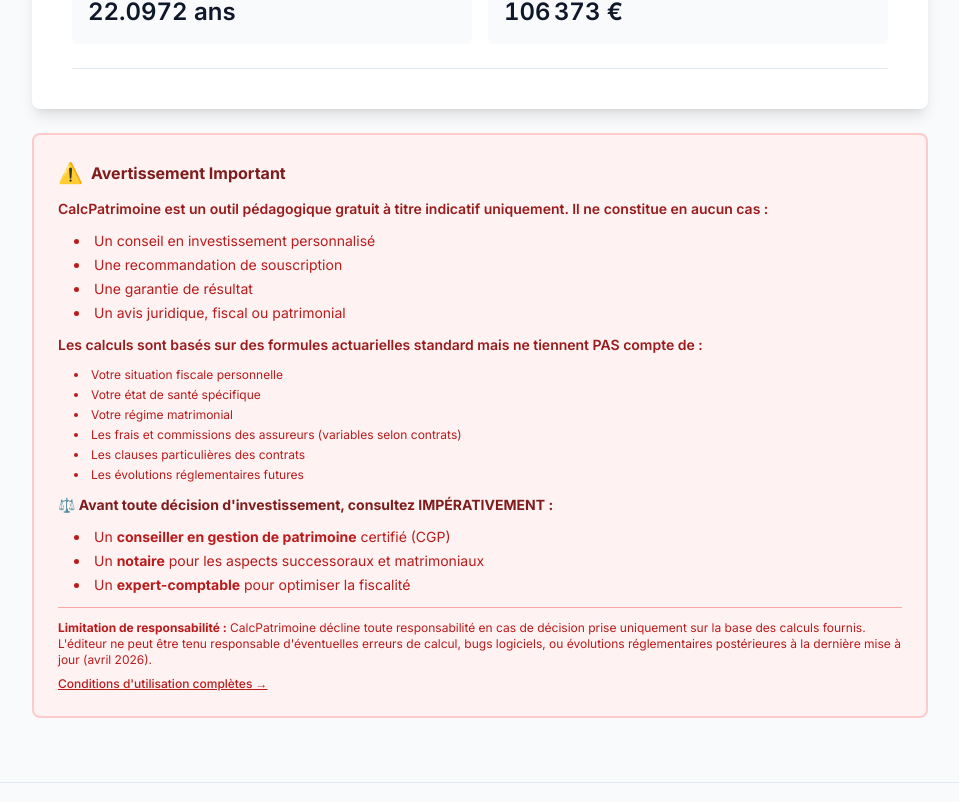
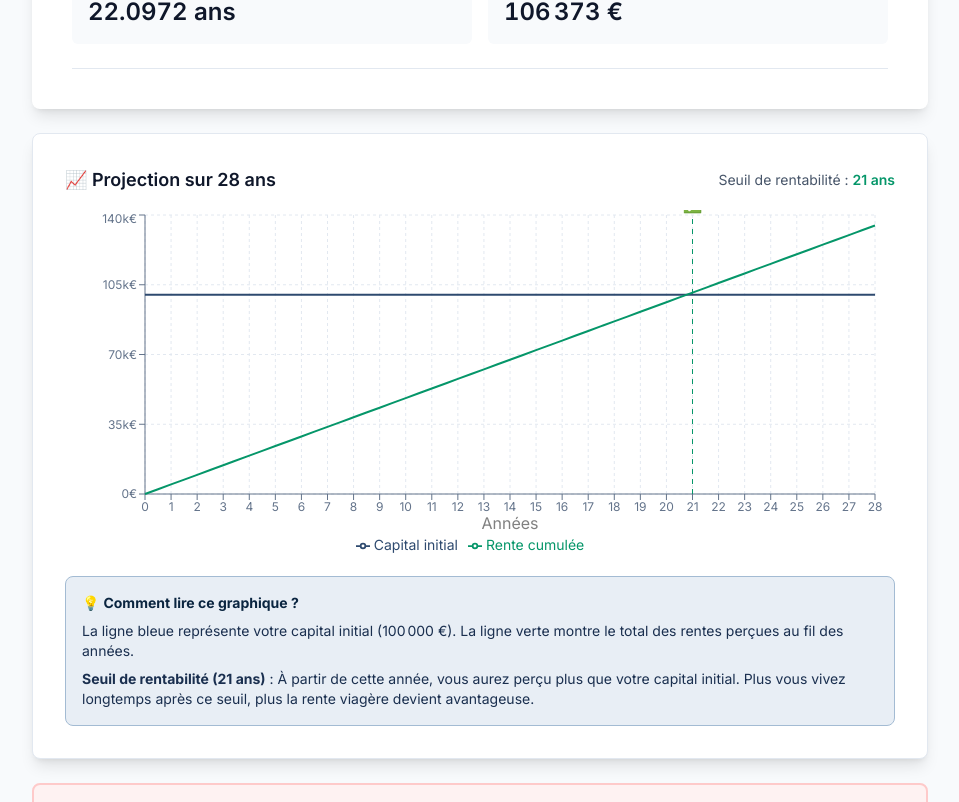
Before and after one commit to nba67000/calcpatrimoine, a Next.js app: page / in a window 1280 px wide. Shown: the part 1818-2620 px from the top of the page, without its empty margins (160-1119 px from the left). Built offline with nearby package versions, Linux system fonts and the light colour scheme.

Commit message:
feat: add graph

```diff
--- a/src/components/Calculator/InverseCalculator.tsx
+++ b/src/components/Calculator/InverseCalculator.tsx
@@ -8,6 +8,7 @@ import { motion, AnimatePresence } from 'framer-motion'
 import { LIMITS } from '@/lib/constants'
 import LegalDisclaimer from '@/components/LegalDisclaimer'
 import Tooltip from '@/components/Tooltip'
+import ProjectionChart from '@/components/ProjectionChart'
 
 export default function InverseCalculator() {
   const [desiredAmount, setDesiredAmount] = useState<number>(1000)
@@ -332,6 +333,22 @@ export default function InverseCalculator() {
         </motion.div>
       )}
 
+      {/* Graphique de projection */}
+      {result && (
+        <motion.div
+          initial={{ opacity: 0, y: 20 }}
+          animate={{ opacity: 1, y: 0 }}
+          transition={{ duration: 0.3, delay: 0.1 }}
+          className="mt-6 bg-white rounded-lg shadow-lg p-8 border border-neutral-200"
+        >
+          <ProjectionChart
+            capital={result.required_capital}
+            monthlyRent={desiredAmount}
+            lifeExpectancy={result.life_expectancy}
+          />
+        </motion.div>
+      )}
+
       {/* Disclaimer LONG - EN DEHORS du bloc vert */}
       {result && (
         <motion.div
--- a/src/components/Calculator/RenteCalculator.tsx
+++ b/src/components/Calculator/RenteCalculator.tsx
@@ -8,6 +8,7 @@ import type { CalculatorInput, AnnuityResult } from '@/types'
 import { motion, AnimatePresence } from 'framer-motion'
 import LegalDisclaimer from '@/components/LegalDisclaimer'
 import Tooltip from '@/components/Tooltip'
+import ProjectionChart from '@/components/ProjectionChart'
 
 export default function RenteCalculator() {
   const [age, setAge] = useState<number>(65)
@@ -382,6 +383,22 @@ export default function RenteCalculator() {
         </motion.div>
       )}
 
+      {/* Graphique de projection */}
+      {result && (
+        <motion.div
+          initial={{ opacity: 0, y: 20 }}
+          animate={{ opacity: 1, y: 0 }}
+          transition={{ duration: 0.3, delay: 0.1 }}
+          className="mt-6 bg-white rounded-lg shadow-lg p-8 border border-neutral-200"
+        >
+          <ProjectionChart
+            capital={capital}
+            monthlyRent={result.monthly_amount}
+            lifeExpectancy={result.life_expectancy}
+          />
+        </motion.div>
+      )}
+
       {/* Disclaimer LONG - EN DEHORS du bloc bleu */}
       {result && (
         <motion.div
--- /dev/null
+++ b/src/components/ProjectionChart.tsx
@@ -0,0 +1,153 @@
+// src/components/ProjectionChart.tsx
+'use client'
+
+import { LineChart, Line, XAxis, YAxis, CartesianGrid, Tooltip, Legend, ResponsiveContainer, ReferenceLine } from 'recharts'
+import { formatEuro } from '@/lib/mortality'
+
+interface ProjectionChartProps {
+  capital: number
+  monthlyRent: number
+  lifeExpectancy: number
+}
+
+export default function ProjectionChart({ capital, monthlyRent, lifeExpectancy }: ProjectionChartProps) {
+  // Générer les données pour 30 ans maximum (ou espérance de vie + 5 ans)
+  const maxYears = Math.min(30, Math.ceil(lifeExpectancy) + 5)
+
+  const data = Array.from({ length: maxYears + 1 }, (_, year) => {
+    const renteCumulee = monthlyRent * 12 * year
+
+    return {
+      annee: year,
+      capital: capital,
+      renteCumulee: renteCumulee,
+    }
+  })
+
+  // Calculer le seuil de rentabilité (breakeven) : année où rente cumulée > capital
+  const breakEvenYear = capital / (monthlyRent * 12)
+  const breakEvenYearRounded = Math.ceil(breakEvenYear)
+
+  // Formatter pour l'axe Y (montants en euros)
+  const formatYAxis = (value: number) => {
+    if (value >= 1000000) return `${(value / 1000000).toFixed(1)}M€`
+    if (value >= 1000) return `${(value / 1000).toFixed(0)}k€`
+    return `${value}€`
+  }
+
+  // Formatter pour le tooltip
+  const CustomTooltip = ({ active, payload, label }: any) => {
+    if (active && payload && payload.length) {
+      return (
+        <div className="bg-white border border-neutral-300 rounded-lg shadow-lg p-3">
+          <p className="text-sm font-semibold text-neutral-900 mb-2">Année {label}</p>
+          <p className="text-sm text-primary-700">
+            Capital initial : <span className="font-medium">{formatEuro(payload[0].value)}</span>
+          </p>
+          <p className="text-sm text-success-700">
+            Rente cumulée : <span className="font-medium">{formatEuro(payload[1].value)}</span>
+          </p>
+          {label === breakEvenYearRounded && (
+            <p className="text-xs text-success-600 mt-1 font-medium">✅ Seuil de rentabilité atteint</p>
+          )}
+        </div>
+      )
+    }
+    return null
+  }
+
+  return (
+    <div className="space-y-4">
+      {/* Titre */}
+      <div className="flex items-center justify-between">
+        <h3 className="text-lg font-semibold text-neutral-900">
+          📈 Projection sur {maxYears} ans
+        </h3>
+        <div className="text-sm text-neutral-600">
+          Seuil de rentabilité : <span className="font-semibold text-success-600">{breakEvenYearRounded} ans</span>
+        </div>
+      </div>
+
+      {/* Graphique */}
+      <ResponsiveContainer width="100%" height={350}>
+        <LineChart
+          data={data}
+          margin={{ top: 5, right: 20, left: 10, bottom: 5 }}
+        >
+          <CartesianGrid strokeDasharray="3 3" stroke="#E2E8F0" />
+
+          <XAxis
+            dataKey="annee"
+            label={{ value: 'Années', position: 'insideBottom', offset: -5 }}
+            tick={{ fontSize: 12 }}
+            stroke="#64748B"
+          />
+
+          <YAxis
+            tickFormatter={formatYAxis}
+            tick={{ fontSize: 12 }}
+            stroke="#64748B"
+            width={70}
+          />
+
+          <Tooltip content={<CustomTooltip />} />
+
+          <Legend
+            wrapperStyle={{ fontSize: '14px', paddingTop: '10px' }}
+            iconType="line"
+          />
+
+          {/* Ligne de référence au seuil de rentabilité */}
+          <ReferenceLine
+            x={breakEvenYearRounded}
+            stroke="#059669"
+            strokeDasharray="5 5"
+            label={{
+              value: '✅',
+              position: 'top',
+              fontSize: 16,
+            }}
+          />
+
+          {/* Capital initial (ligne horizontale) */}
+          <Line
+            type="monotone"
+            dataKey="capital"
+            stroke="#2E4A6F"
+            strokeWidth={2}
+            name="Capital initial"
+            dot={false}
+            activeDot={{ r: 6 }}
+          />
+
+          {/* Rente cumulée (ligne croissante) */}
+          <Line
+            type="monotone"
+            dataKey="renteCumulee"
+            stroke="#059669"
+            strokeWidth={2}
+            name="Rente cumulée"
+            dot={false}
+            activeDot={{ r: 6 }}
+          />
+        </LineChart>
+      </ResponsiveContainer>
+
+      {/* Explication pédagogique */}
+      <div className="bg-primary-50 border border-primary-200 rounded-lg p-4">
+        <p className="text-sm text-primary-900">
+          💡 <strong>Comment lire ce graphique ?</strong>
+        </p>
+        <p className="text-sm text-primary-800 mt-2">
+          La ligne bleue représente votre capital initial ({formatEuro(capital)}).
+          La ligne verte montre le total des rentes perçues au fil des années.
+        </p>
+        <p className="text-sm text-primary-800 mt-2">
+          <strong>Seuil de rentabilité ({breakEvenYearRounded} ans)</strong> : À partir de cette année,
+          vous aurez perçu plus que votre capital initial. Plus vous vivez longtemps
+          après ce seuil, plus la rente viagère devient avantageuse.
+        </p>
+      </div>
+    </div>
+  )
+}
```
Also changed, not shown: 1 other file (tests, documents, lock files or other folders).
